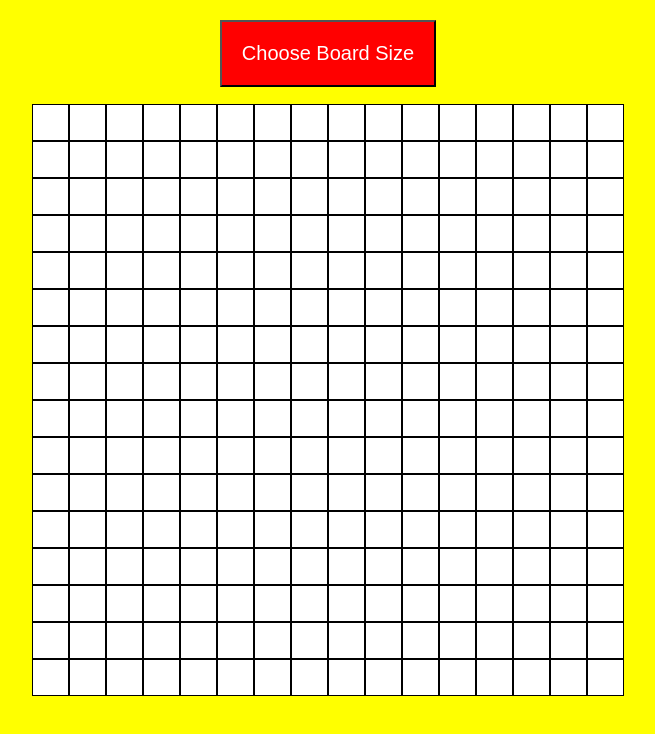
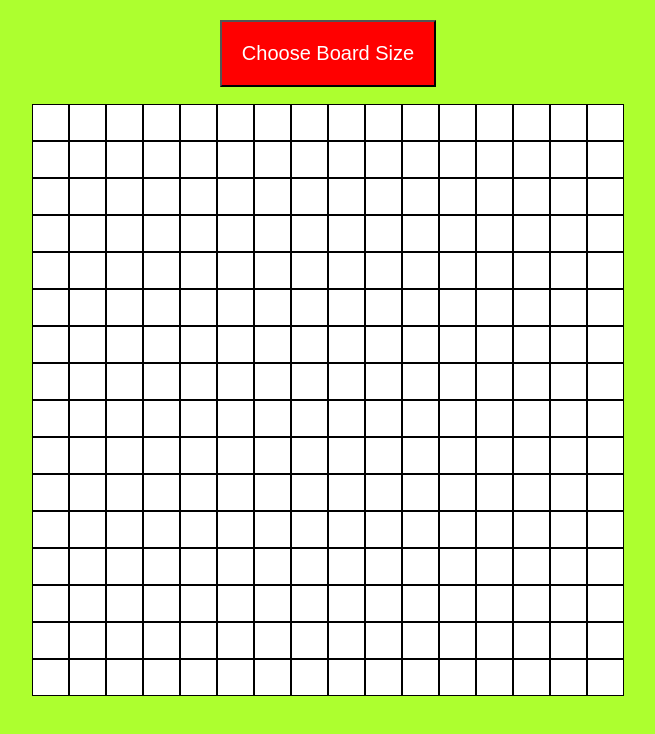
Before and after one commit to RafaelGervasio/odin-etch-a-sketch, a plain HTML site: page index.html in a window 1280 px wide. Shown: the whole page, without its empty margins (312-967 px from the left). Drawn offline with Linux system fonts and the light colour scheme.

Commit message:
Changed bg color

```diff
--- a/styles.css
+++ b/styles.css
@@ -1,5 +1,5 @@
 body{
-    background-color: yellow;
+    background-color: greenyellow;
 }
 
 
```
